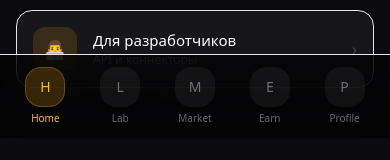
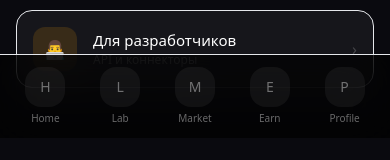
Before and after one commit to letozima220-cmd/Shiva-protocol, a Next.js app: page /learn in a window 390 px wide. Shown: the part 706-866 px from the top of the page. Built offline with nearby package versions, Linux system fonts and the light colour scheme.

Commit message:
Replace bottom nav with MobileDock component
Replaced the bottom navigation with a MobileDock component.

```diff
--- a/src/app/learn/page.tsx
+++ b/src/app/learn/page.tsx
@@ -1,7 +1,8 @@
+import MobileDock from "@/components/MobileDock";
+
 export default function LearnPage() {
   return (
     <main className="min-h-screen bg-[#0a0a0f] text-white pb-24">
-      {/* Header */}
       <header className="sticky top-0 z-20 backdrop-blur-xl bg-black/40 border-b border-white/5 px-4 py-3 flex items-center justify-between">
         <div>
           <h1 className="text-lg font-semibold">Learn</h1>
@@ -10,7 +11,6 @@ export default function LearnPage() {
       </header>
 
       <div className="px-4 pt-6 space-y-6 max-w-lg mx-auto">
-        {/* Featured */}
         <section className="relative overflow-hidden rounded-3xl border border-white/10 bg-gradient-to-br from-amber-500/15 to-orange-600/5 p-6">
           <div className="absolute -top-12 -right-12 w-40 h-40 bg-amber-500/20 rounded-full blur-3xl" />
           <p className="text-xs text-amber-400/80 font-medium mb-2">Начни здесь</p>
@@ -23,7 +23,6 @@ export default function LearnPage() {
           </button>
         </section>
 
-        {/* Categories */}
         <div className="space-y-3">
           <h2 className="text-sm font-medium text-white/60 px-1">Разделы</h2>
           {[
@@ -50,30 +49,7 @@ export default function LearnPage() {
         </div>
       </div>
 
-      {/* Bottom dock */}
-      <nav className="fixed bottom-0 left-0 right-0 z-30 border-t border-white/8 bg-black/70 backdrop-blur-xl">
-        <div className="max-w-lg mx-auto flex items-center justify-around py-3 px-2">
-          {["Home", "Lab", "Market", "Earn", "Profile"].map((label) => (
-            <button
-              key={label}
-              className={`flex flex-col items-center gap-1 min-w-[56px] ${
-                label === "Home" ? "text-amber-400" : "text-white/40"
-              }`}
-            >
-              <div
-                className={`w-10 h-10 rounded-2xl flex items-center justify-center text-sm ${
-                  label === "Home"
-                    ? "bg-amber-500/20 border border-amber-500/30"
-                    : "bg-white/5"
-                }`}
-              >
-                {label[0]}
-              </div>
-              <span className="text-[10px]">{label}</span>
-            </button>
-          ))}
-        </div>
-      </nav>
+      <MobileDock />
     </main>
   );
 }
```
